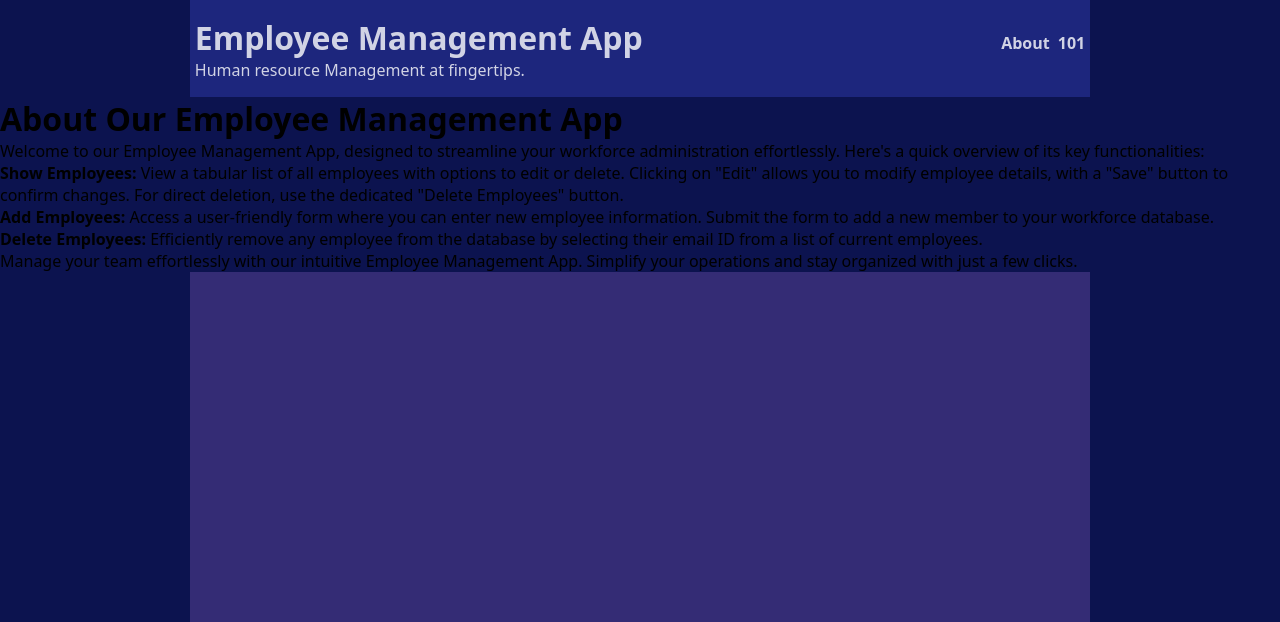
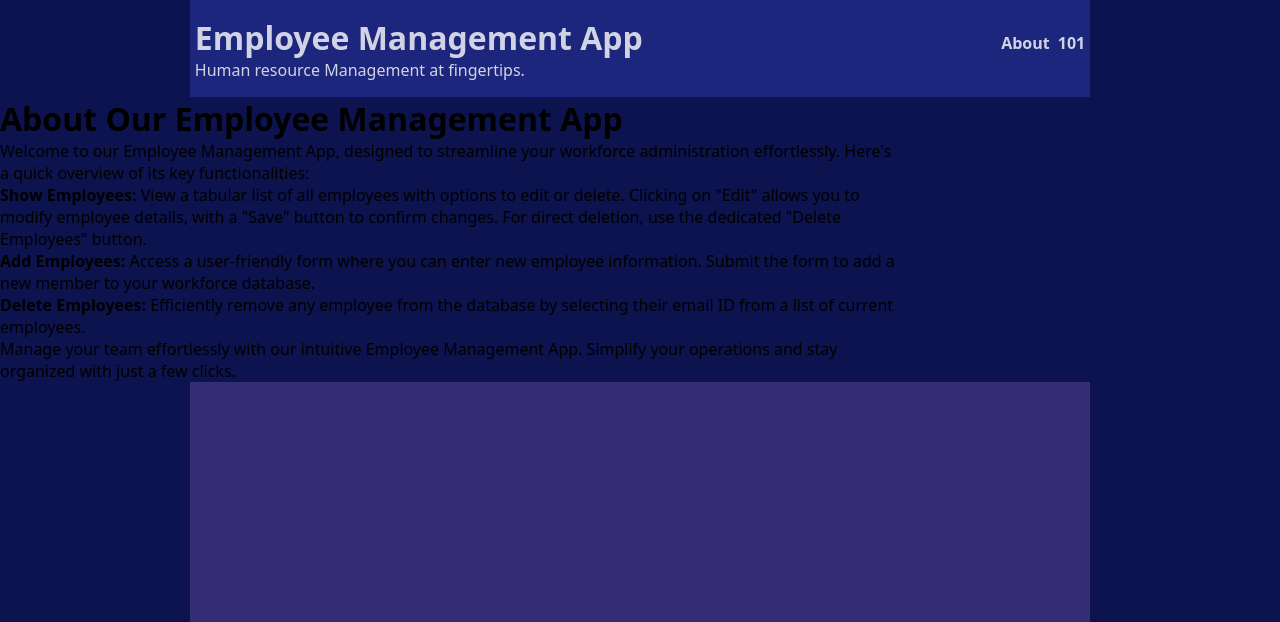
Before and after one commit to viveksoftdev/emp_manage, a Django app: template templates/index.html in a window 1280 px wide. Shown: the top 622 px of the page. Run offline with Django 3.2, Linux system fonts and the light colour scheme; the template is opened without the code that fills it, so the values that code supplies are empty.

Commit message:
Update index.html

```diff
--- a/templates/index.html
+++ b/templates/index.html
@@ -133,10 +133,10 @@
         </nav>
     </div>
 
-    <header>
+    <header class="container">
         <h1>About Our Employee Management App</h1>
     </header>
-    <main>
+    <main class="container">
         <p>Welcome to our Employee Management App, designed to streamline your workforce administration effortlessly. Here's a quick overview of its key functionalities:</p>
 
         <ol>
```
